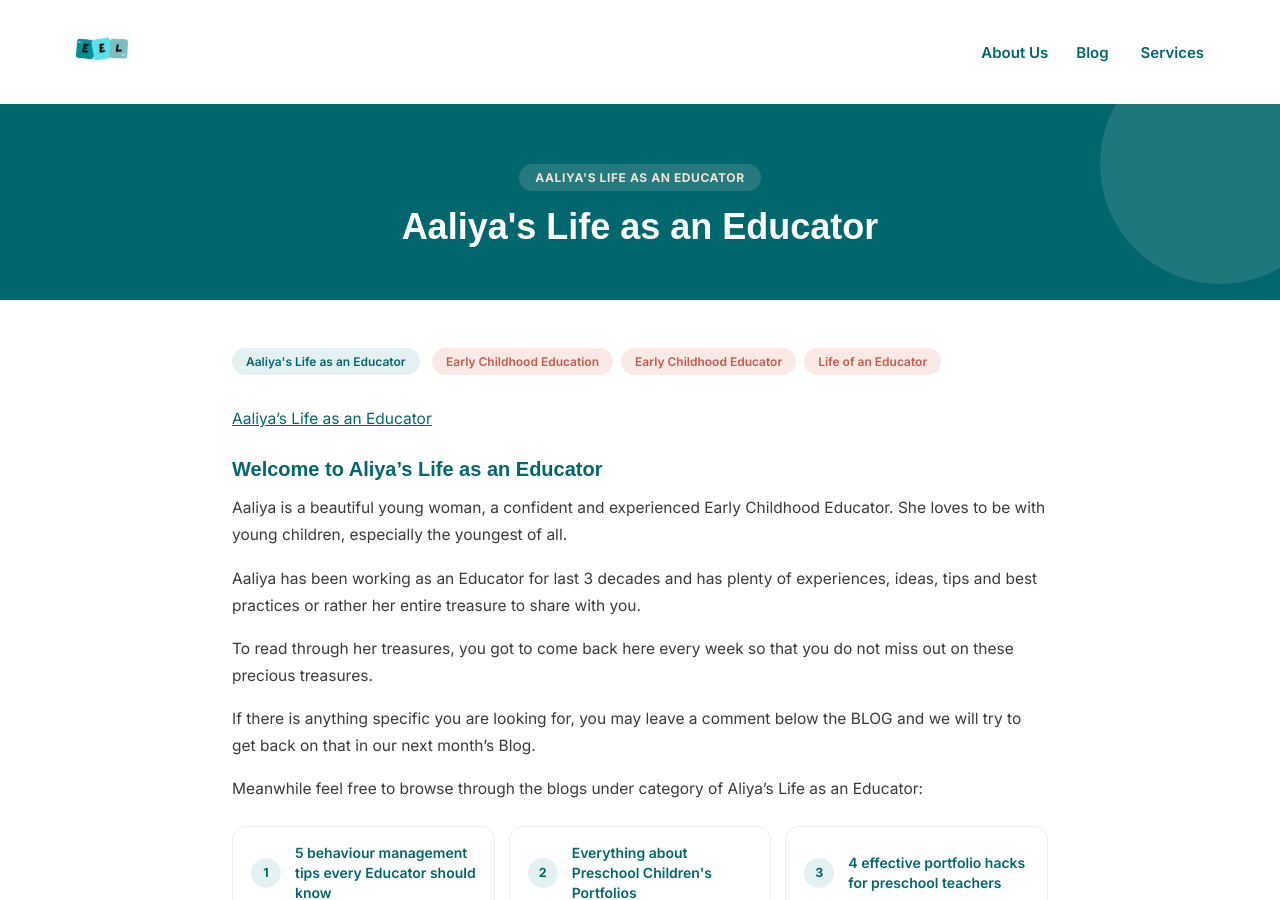
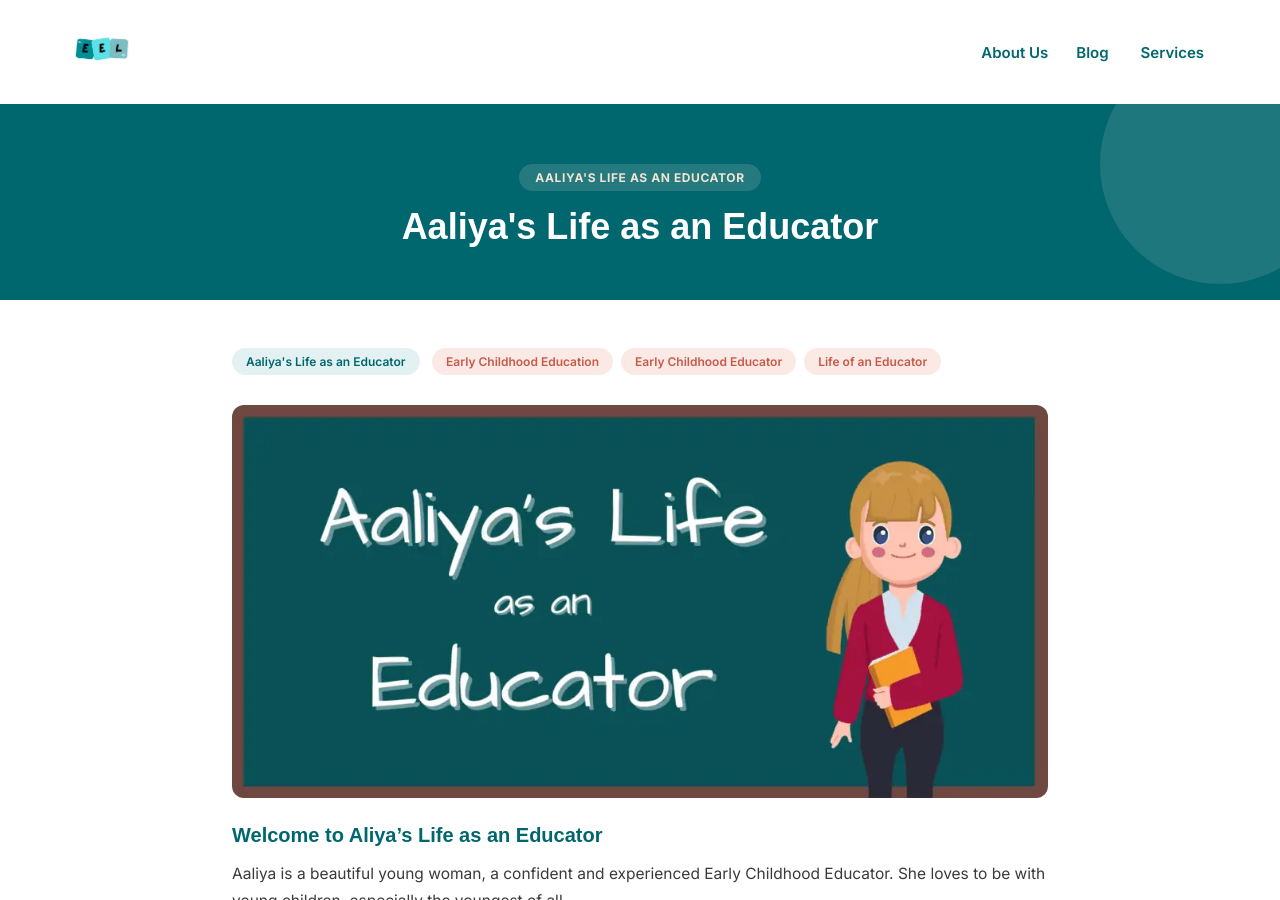
Before and after one commit to enrichingearlylearning/enriching-early-learning-site, a Jekyll site: the page built from _posts/2019-03-11-aaliya-life-as-an-educator.md, in a window 1280 px wide and 900 px high. Built offline with Jekyll 4.4.1, drawn with Linux system fonts in a browser that asks for light colours; some web fonts are replaced; comment, search, counter and statistics services are not loaded.

Commit message:
Update 2019-03-11-aaliya-life-as-an-educator.md

```diff
--- a/_posts/2019-03-11-aaliya-life-as-an-educator.md
+++ b/_posts/2019-03-11-aaliya-life-as-an-educator.md
@@ -8,7 +8,7 @@ permalink: /aaliya-life-as-an-educator/
 comment_count: 1
 ---
 
-[Aaliya's Life as an Educator](/assets/images/aaliya's life as an educator.jpg)
+![Aaliya's Life as an Educator](/assets/images/aaliya's life as an educator.jpg)
 
 ### **Welcome to Aliya's Life as an Educator**
 
```
